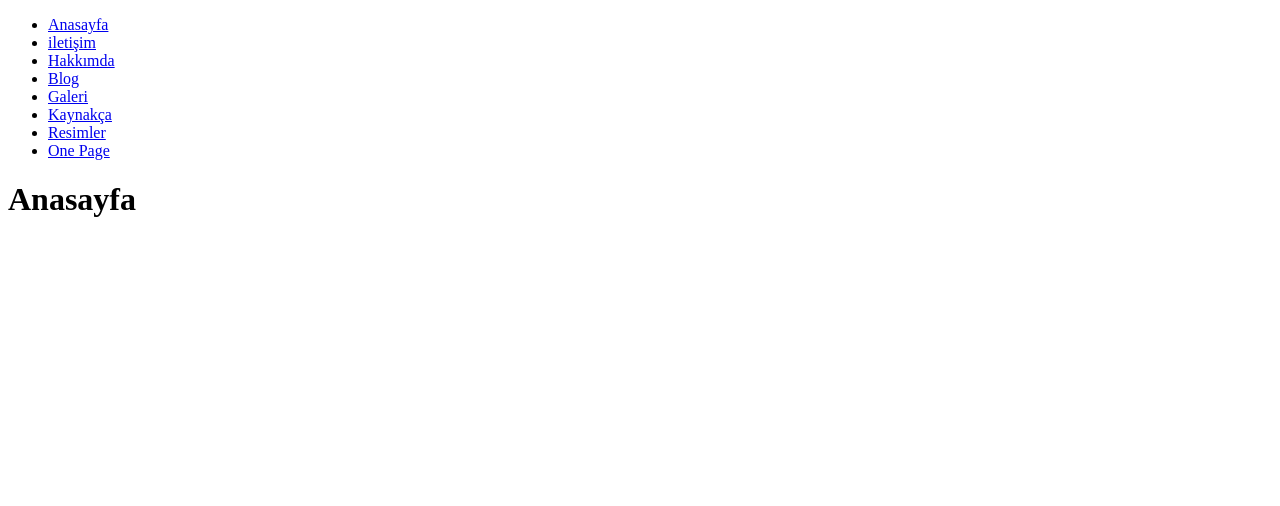
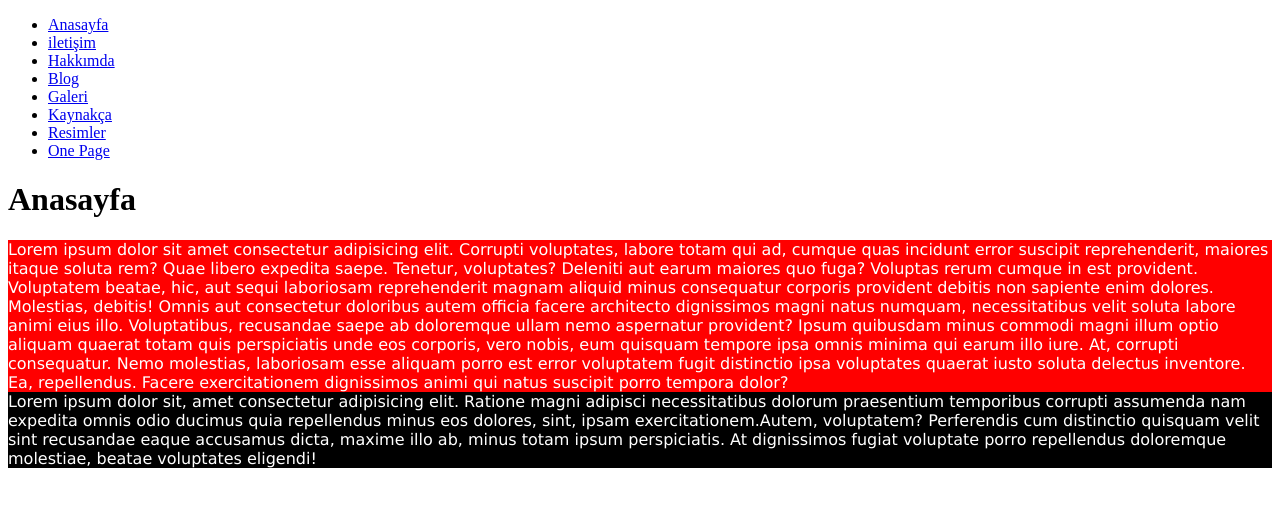
Before and after one commit to huseyinozdem/webtasarim, a plain HTML site: page index.html in a window 1280 px wide. Drawn offline with Linux system fonts and the light colour scheme.

Commit message:
10.11.2020 14:58

```diff
--- a/css/style.css
+++ b/css/style.css
@@ -1,3 +1,7 @@
 p{
     color: purple;
 }
+
+body{
+    background-color: red;
+}
--- /dev/null
+++ b/css/style2.css
@@ -0,0 +1,12 @@
+#birinci{
+    background-color: red;
+}
+#ikinci{
+    background-color: black;
+}
+.butunluk{
+    color: #ffff;
+}
+#hepsi{
+    font-family: Verdana, Geneva, Tahoma, sans-serif;
+}
--- a/index.html
+++ b/index.html
@@ -4,6 +4,7 @@
     <meta charset="UTF-8">
     <meta name="viewport" content="width=device-width, initial-scale=1.0">
     <title>Anasayfa</title>
+    <link rel="stylesheet" href="css/style2.css">
 </head>
 <body>
   <ul>
@@ -17,5 +18,18 @@
        <li><a href="onePage.html">One Page</a></li>
     </ul>
    <h1>Anasayfa</h1>
+
+   <div id="hepsi">
+   <div id="birinci" class="butunluk">
+    Lorem ipsum dolor sit amet consectetur adipisicing elit. Corrupti voluptates, labore totam qui ad, cumque quas incidunt error suscipit reprehenderit, maiores itaque soluta rem? Quae libero expedita saepe. Tenetur, voluptates?
+    Deleniti aut earum maiores quo fuga? Voluptas rerum cumque in est provident. Voluptatem beatae, hic, aut sequi laboriosam reprehenderit magnam aliquid minus consequatur corporis provident debitis non sapiente enim dolores.
+    Molestias, debitis! Omnis aut consectetur doloribus autem officia facere architecto dignissimos magni natus numquam, necessitatibus velit soluta labore animi eius illo. Voluptatibus, recusandae saepe ab doloremque ullam nemo aspernatur provident?
+    Ipsum quibusdam minus commodi magni illum optio aliquam quaerat totam quis perspiciatis unde eos corporis, vero nobis, eum quisquam tempore ipsa omnis minima qui earum illo iure. At, corrupti consequatur.
+    Nemo molestias, laboriosam esse aliquam porro est error voluptatem fugit distinctio ipsa voluptates quaerat iusto soluta delectus inventore. Ea, repellendus. Facere exercitationem dignissimos animi qui natus suscipit porro tempora dolor?
+</div>
+<div id="ikinci" class="butunluk">
+    Lorem ipsum dolor sit, amet consectetur adipisicing elit. Ratione magni adipisci necessitatibus dolorum praesentium temporibus corrupti assumenda nam expedita omnis odio ducimus quia repellendus minus eos dolores, sint, ipsam exercitationem.Autem, voluptatem? Perferendis cum distinctio quisquam velit sint recusandae eaque accusamus dicta, maxime illo ab, minus totam ipsum perspiciatis. At dignissimos fugiat voluptate porro repellendus doloremque molestiae, beatae voluptates eligendi!
+</div>
+</div>
 </body>
 </html>
```
Also changed, not shown: blog.html (+5 -0 lines), hakkımda.html (+1 -1 lines), iletisim.html (+1 -0 lines).
